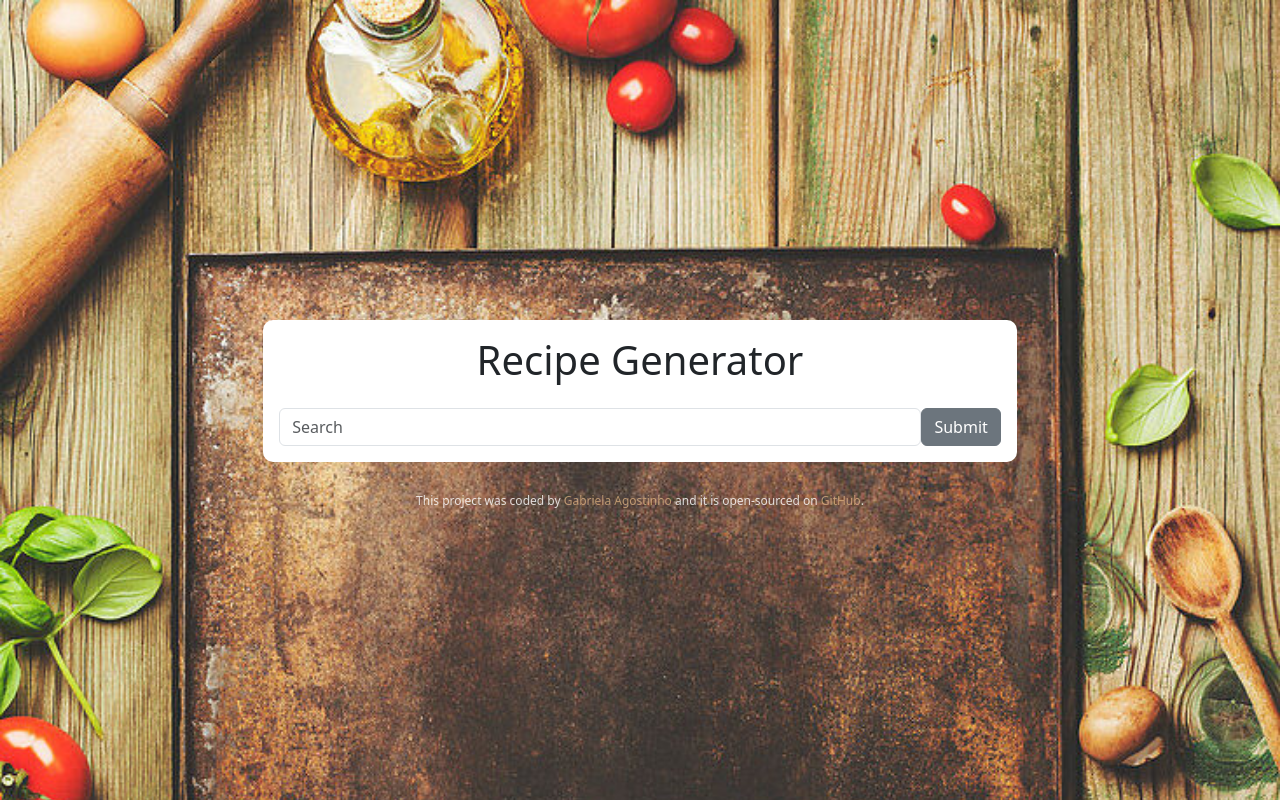
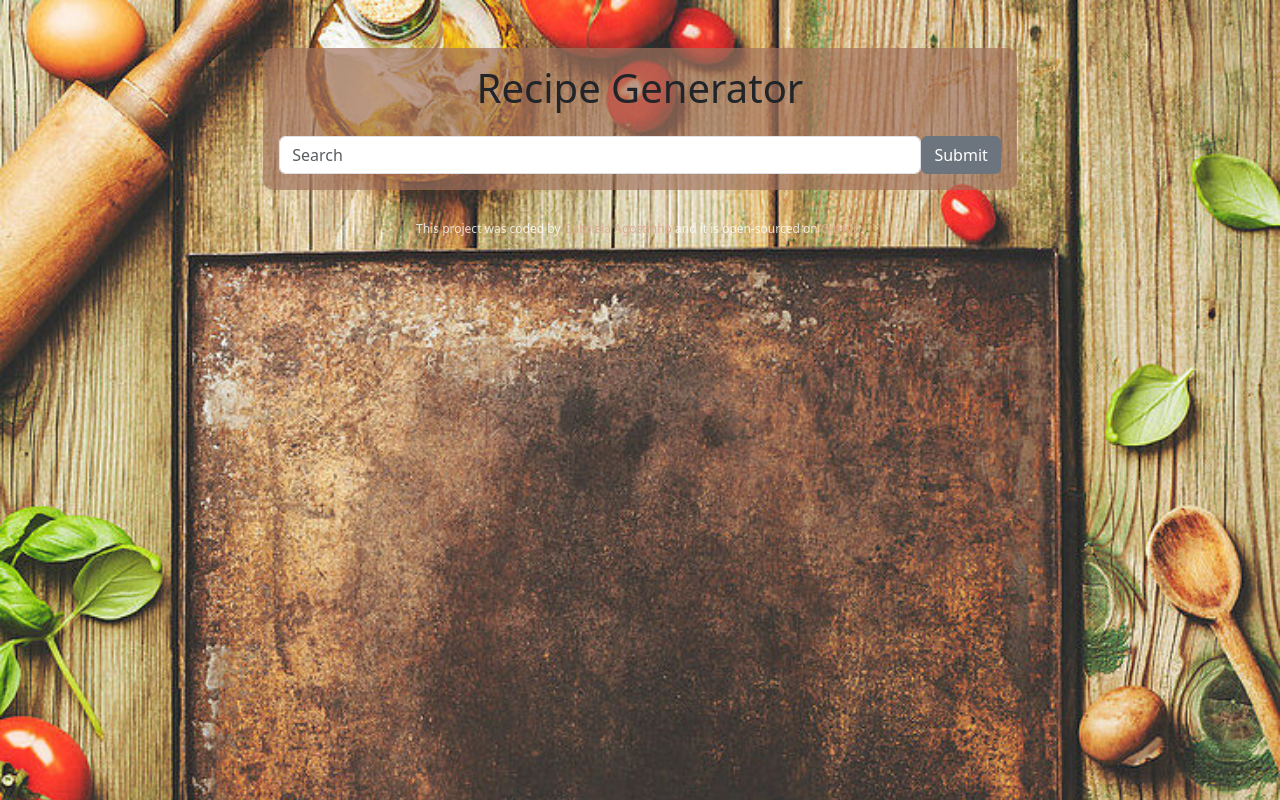
Before and after one commit to gabz2407/text-generator, a plain HTML site: page index.html in a window 1280 px wide. Drawn offline with nearby package versions, Linux system fonts and the light colour scheme.

Commit message:
Css improvement

```diff
--- a/index.html
+++ b/index.html
@@ -16,7 +16,7 @@
   </head>
   <body>
     <header class="container-fluid">
-      <div class="header">
+      <div class="header mx-auto mt-5">
         <h1 class="text-center pt-3">Recipe Generator</h1>
         <form id="form-container" class="d-flex form-inline p-3">
           <input
@@ -39,11 +39,11 @@
     </section>
     <footer class="mb-3">
       This project was coded by
-      <a href="https://www.linkedin.com/in/gabriela-agostinho-378b67207/"
+      <a href="https://www.linkedin.com/in/gabriela-agostinho-378b67207/" target="_blank"
         >Gabriela Agostinho</a
       >
       and it is open-sourced on
-      <a href="https://github.com/gabz2407/text-generator">GitHub</a>.
+      <a href="https://github.com/gabz2407/text-generator" target="_blank">GitHub</a>.
     </footer>
     <script src="src/script.js"></script>
   </body>
--- a/src/style.css
+++ b/src/style.css
@@ -7,8 +7,7 @@ body {
 }
 
 .header {
-  margin: 320px auto 0 auto;
-  background-color: white;
+  background-color: #a1725ead;
   border-radius: 10px;
   width: 60%;
 }
@@ -42,5 +41,5 @@ footer {
 
 footer a {
   text-decoration: none;
-  color: #f1c28ca9;
+  color: #deaa93;
 }
```
